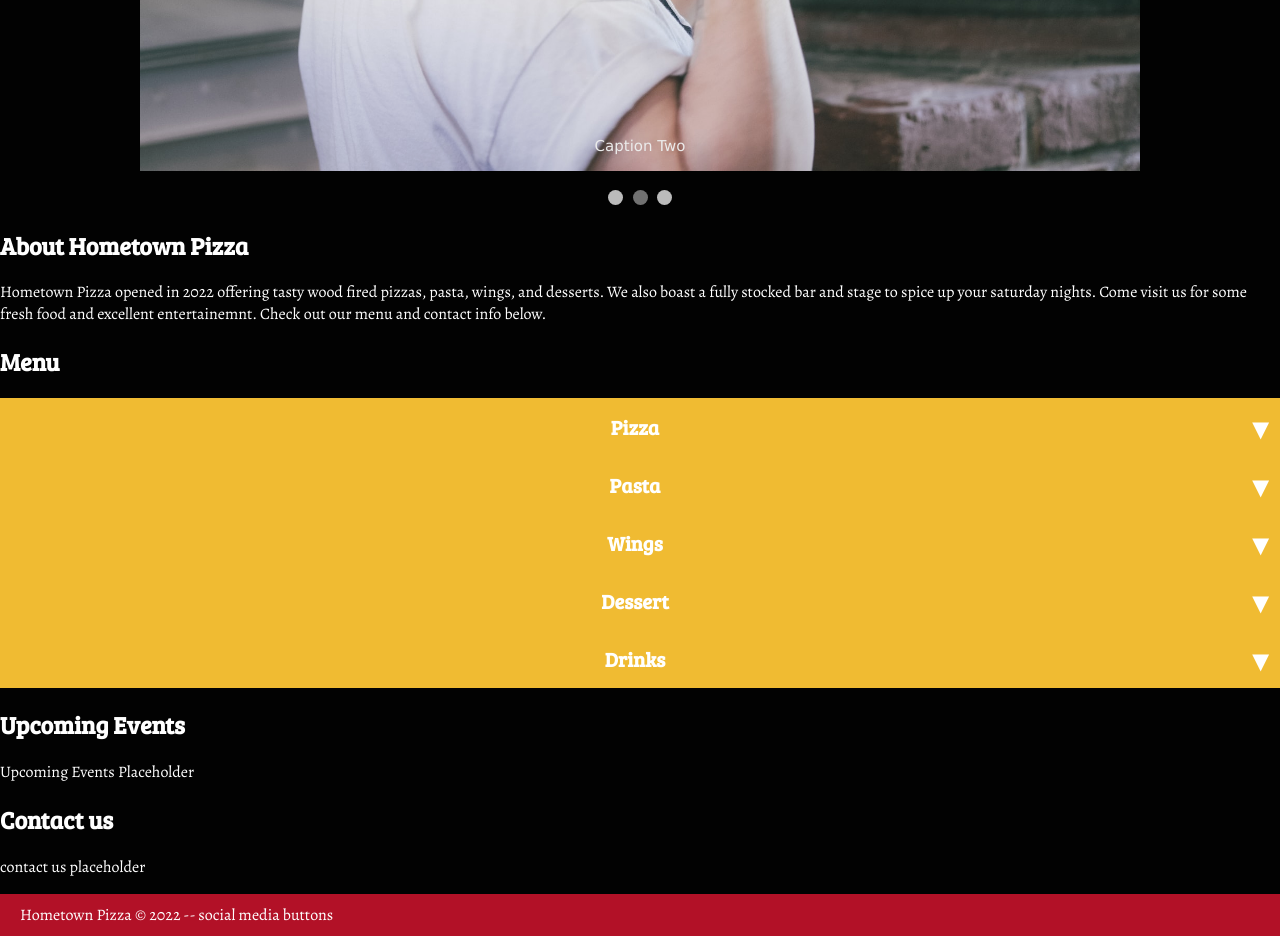
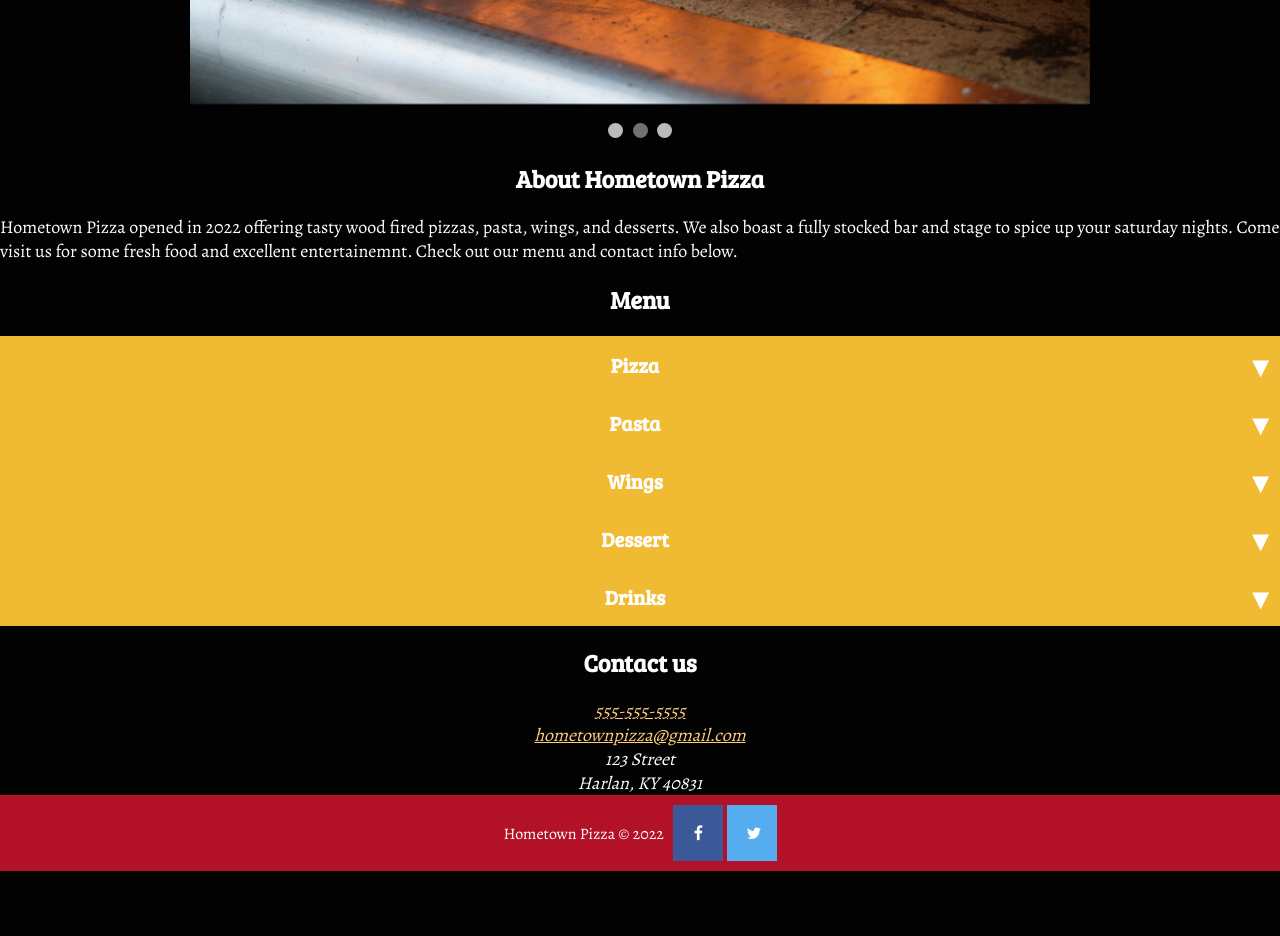
Before and after one commit to beramsey/Code-KY-Web-Dev-1-Thurs-Fall-2022-Final-Project, a plain HTML site: page index.html in a window 1280 px wide. Shown: the part 680-1616 px from the top of the page. After the commit the page ends 1551 px from the top, so only its background shows below. Drawn offline with nearby package versions, Linux system fonts and the light colour scheme.

Commit message:
added contact and social media buttons

```diff
--- a/index.html
+++ b/index.html
@@ -6,6 +6,7 @@
     <meta name="viewport" content="width=device-width, initial-scale=1.0">
     <link rel="stylesheet" href="style.css" />
     <link rel="stylesheet" href="https://fonts.googleapis.com/css?family=Alegreya|Bree+Serif">
+    <link rel="stylesheet" href="https://cdnjs.cloudflare.com/ajax/libs/font-awesome/4.7.0/css/font-awesome.min.css">
     <title>Hometown Pizza</title>
 </head>
 <body>
@@ -29,21 +30,15 @@
       <div class="slideshow-container">
 
         <div class="mySlides fade">
-          <div class="numbertext">1 / 3</div>
-          <img src="Photos/Pizza Sign.jpg" style="width:100%">
-          <div class="text">Caption Text</div>
+          <img src="Photos/Pizza1.jpg" style="width:100%">
         </div>
 
         <div class="mySlides fade">
-          <div class="numbertext">2 / 3</div>
-          <img src="Photos/Pizza1.jpg" style="width:100%">
-          <div class="text">Caption Two</div>
+          <img src="Photos/Pizza2.jpg" style="width:100%">
         </div>
 
         <div class="mySlides fade">
-          <div class="numbertext">3 / 3</div>
           <img src="Photos/Pizza3.jpg" style="width:100%">
-          <div class="text">Caption Three</div>
         </div>
 
         </div>
@@ -252,19 +247,21 @@
 
   <!--Restaurant Menu End-->
 
-  <section class="events" id="events">
-  <h2>Upcoming Events</h2>
-  <p>Upcoming Events Placeholder</p>
-</section>
-
 <section class="contact" id="contact">
   <h2>Contact us</h2>
-  <p>contact us placeholder</p>
+  <address>
+    <a href=“tel:555-555-5555”>555-555-5555</a><br>
+    <a href="mailto:hometownpizza@gmail.com">hometownpizza@gmail.com</a><br>
+    123 Street<br>
+    Harlan, KY 40831
+  </address>
   </section>
     </main>
 
     <footer>
-    Hometown Pizza &copy; 2022 -- social media buttons
+    Hometown Pizza &copy; 2022 &nbsp;
+    <a href="" class="fa fa-facebook"></a>
+    <a href="" class="fa fa-twitter"></a>
     </footer>
 
     <script>
--- a/style.css
+++ b/style.css
@@ -11,12 +11,6 @@ header {
     padding: 0;
 
 }
-/*
-header > img  {
-    width: 20%;
-    float: left;
-    }
-    */
 
     /* Nav Styles Begin */
     nav {
@@ -62,16 +56,33 @@ header > img  {
 
 h2 {
   font-family: Bree Serif;
+  text-align: center;
 }
 
 p {
   font-family: Alegreya;
+  font-size: 18px;
+}
+
+address {
+  font-family: Alegreya;
+  font-size: 18px;
+  text-align: center;
+}
+
+a:link {
+  color: #ffce7c;
+}
+
+a:link:hover {
+  color: white;
 }
 
 footer {
     background-color: #B21127;
     font-family: Alegreya;
     color: white;
+    text-align: center;
     padding: 10px 20px;
 }
 
@@ -84,29 +95,9 @@ img {vertical-align: middle;}
 
 /* Slideshow container */
 .slideshow-container {
-  max-width: 1000px;
+  max-width: 900px;
   position: relative;
   margin: auto;
-}
-
-/* Caption text */
-.text {
-  color: #f2f2f2;
-  font-size: 15px;
-  padding: 8px 12px;
-  position: absolute;
-  bottom: 8px;
-  width: 100%;
-  text-align: center;
-}
-
-/* Number text (1/3 etc) */
-.numbertext {
-  color: #f2f2f2;
-  font-size: 12px;
-  padding: 8px 12px;
-  position: absolute;
-  top: 0;
 }
 
 /* The dots/bullets/indicators */
@@ -250,3 +241,31 @@ img {vertical-align: middle;}
     }
 }
     /* Large Screen Restaurant Menu Styles End */
+
+/* Style all font awesome icons */
+.fa {
+  padding: 20px;
+  font-size: 20px;
+  width: 50px;
+  text-align: center;
+  text-decoration: none;
+}
+
+/* Add a hover effect if you want */
+.fa:hover {
+  opacity: 0.7;
+}
+
+/* Set a specific color for each brand */
+
+/* Facebook */
+.fa-facebook {
+  background: #3B5998;
+  color: white;
+}
+
+/* Twitter */
+.fa-twitter {
+  background: #55ACEE;
+  color: white;
+}
```
